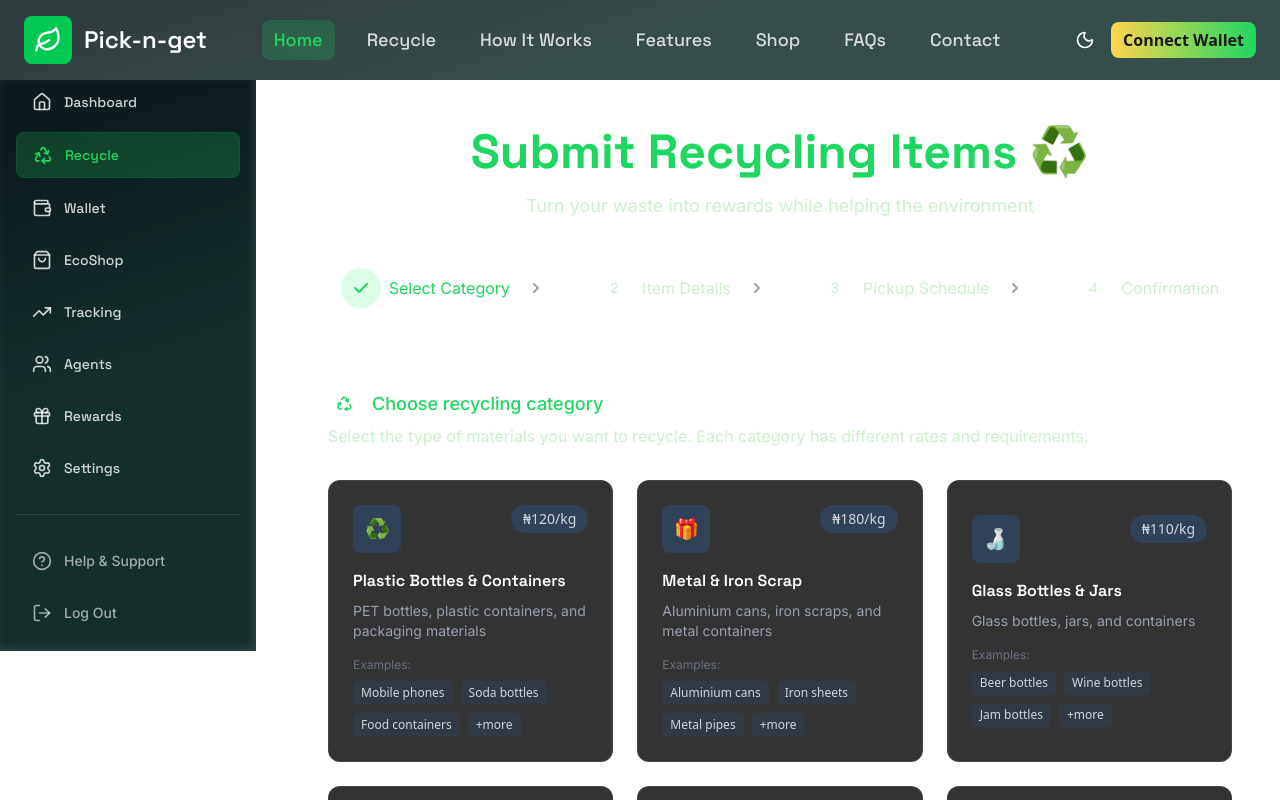
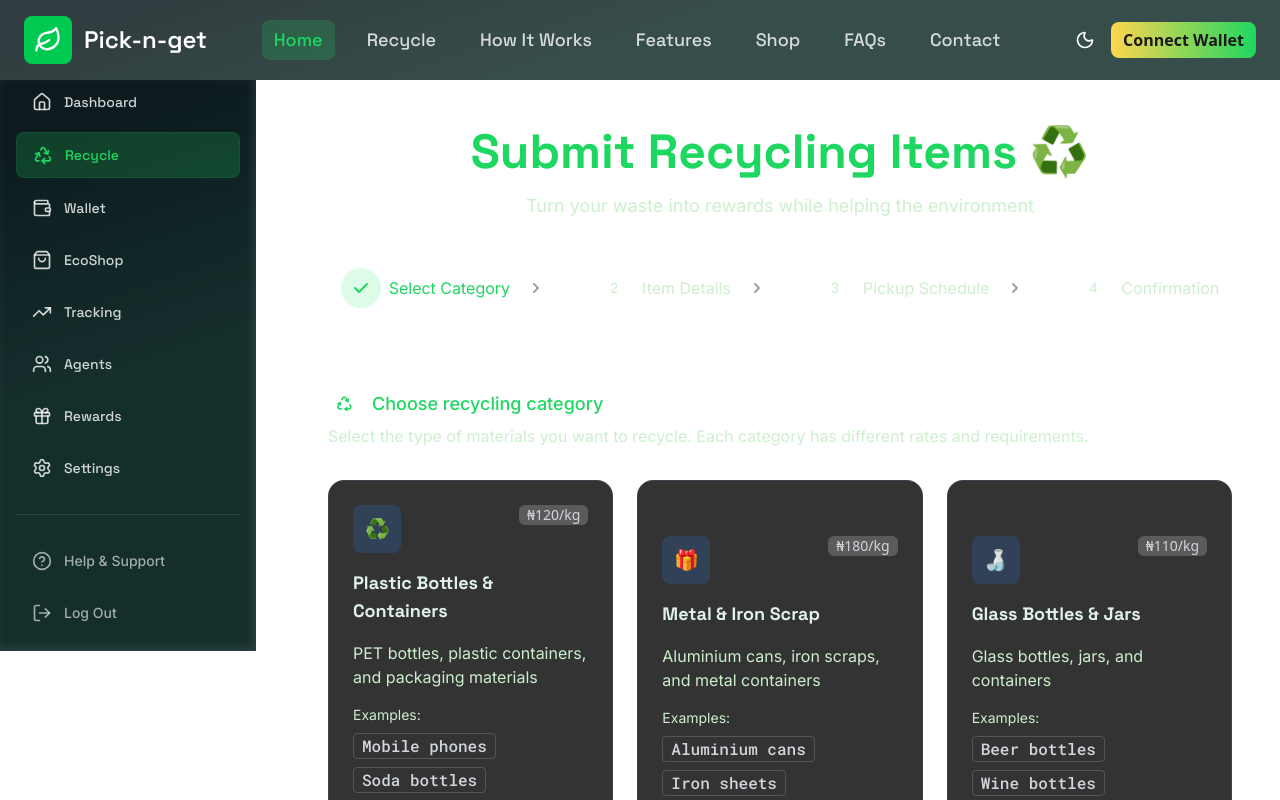
Before and after one commit to kemsguy7/pick-n-get-fe, a Next.js app: page /recycle in a window 1280 px wide. Shown: the top 800 px of the page. Built offline with nearby package versions, Linux system fonts and the light colour scheme.

Commit message:
finished aligning select category flow to design

```diff
--- a/app/components/recycle/select-category.tsx
+++ b/app/components/recycle/select-category.tsx
@@ -87,26 +87,26 @@ export default function SelectCategory({ formData, updateFormData, onNext }: Sel
             <button
               key={category.id}
               onClick={() => handleCategorySelect(category)}
-              className="bg-black/80 rounded-xl p-6 border border-slate-600/50 hover:border-green-500/50 transition-all duration-200 hover:bg-black/90 text-left group"
+              className="bg-black/80 rounded-2xl p-6 border border-slate-600/50 hover:border-green-500/50 transition-all duration-200 hover:bg-black/90 text-left group"
             >
               <div className="flex items-start justify-between mb-4">
                 <div className="w-12 h-12 bg-slate-700 rounded-lg flex items-center justify-center text-xl">
                   {category.icon}
                 </div>
-                <div className="bg-slate-700 px-3 py-1 rounded-full text-sm text-gray-300">₦{category.rate}/kg</div>
+                <div className="bg-[#D9D9D93D] px-2  rounded-md  text-sm text-gray-300">₦{category.rate}/kg</div>
               </div>
 
-              <h3 className="text-white font-semibold mb-2 group-hover:text-green-400 transition-colors font-space-grotesk">
+              <h3 className=" description-text font-bold mb-4 group-hover:text-green-400 text-lg  transition-colors font-space-grotesk">
                 {category.name}
               </h3>
 
-              <p className="text-gray-400 text-sm mb-4 font-inter">{category.description}</p>
+              <p className="text-gray-400 text-base mb-4 secondary-text font-inter">{category.description}</p>
 
               <div className="space-y-2">
-                <p className="text-gray-500 text-xs font-inter">Examples:</p>
-                <div className="flex flex-wrap gap-2">
+                <p className="secondary-text text-sm font-inter">Examples:</p>
+                <div className="flex flex-wrap font-medium  font-roboto gap-2">
                   {category.examples.map((example, index) => (
-                    <span key={index} className="bg-slate-700/50 px-2 py-1 rounded text-xs text-gray-300">
+                    <span key={index} className="bg-transparent border border-[#D9D9D933] px-2  rounded text-gray-300">
                       {example}
                     </span>
                   ))}
```
